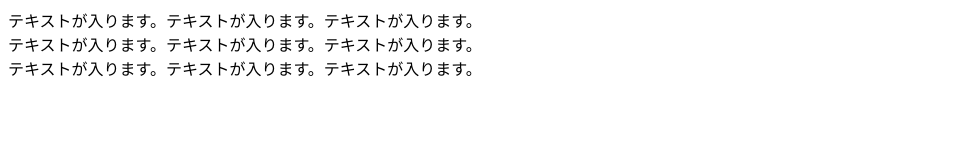
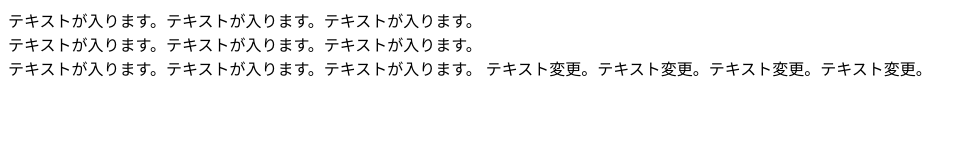
Before and after one commit to willnet/project, a plain HTML site: page index.html in a window 1280 px wide. Shown: the whole page, without its empty margins (0-974 px from the left). Drawn offline with Linux system fonts and the light colour scheme.

Commit message:
テキスト変更

```diff
--- a/index.html
+++ b/index.html
@@ -13,6 +13,7 @@
     テキストが入ります。テキストが入ります。テキストが入ります。<br>
     テキストが入ります。テキストが入ります。テキストが入ります。<br>
     テキストが入ります。テキストが入ります。テキストが入ります。
+    テキスト変更。テキスト変更。テキスト変更。テキスト変更。
   </div>
 
 
```
